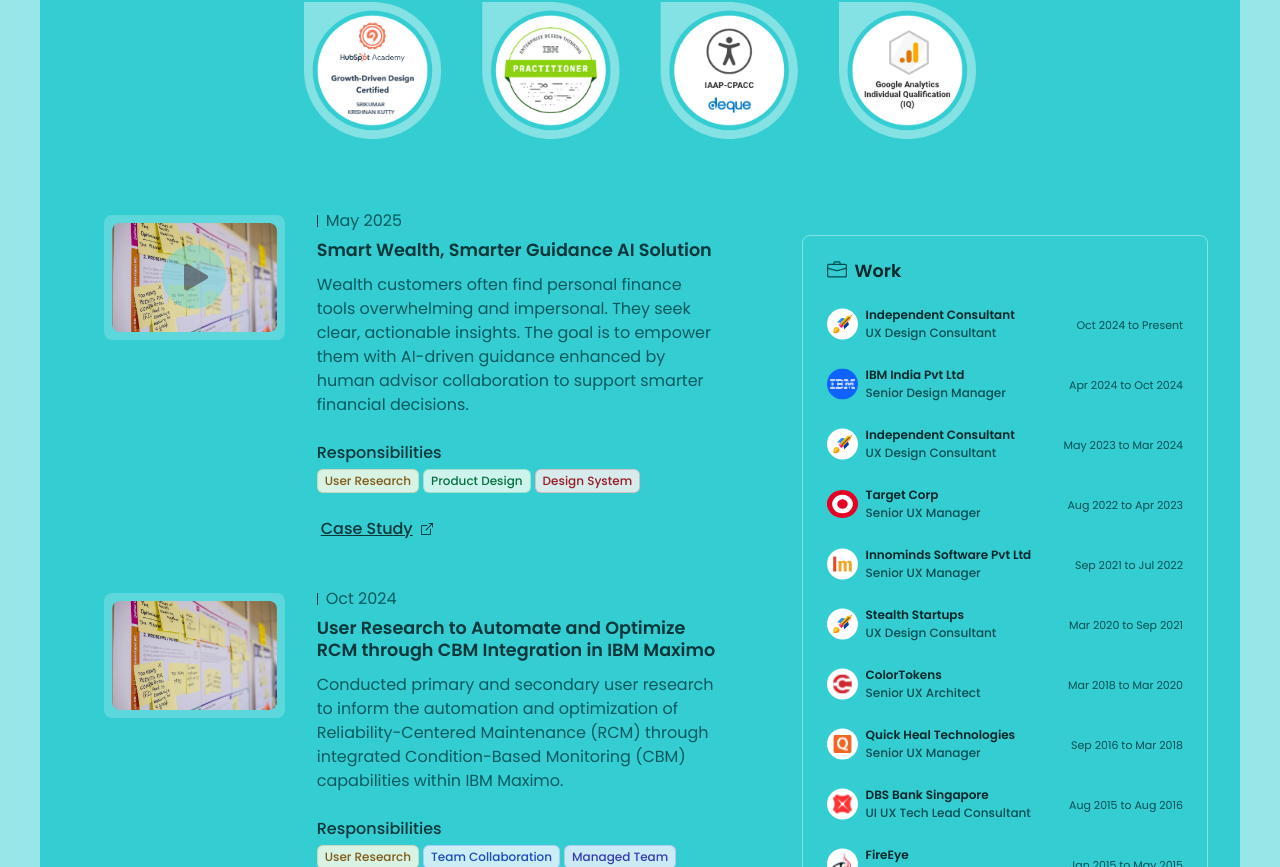
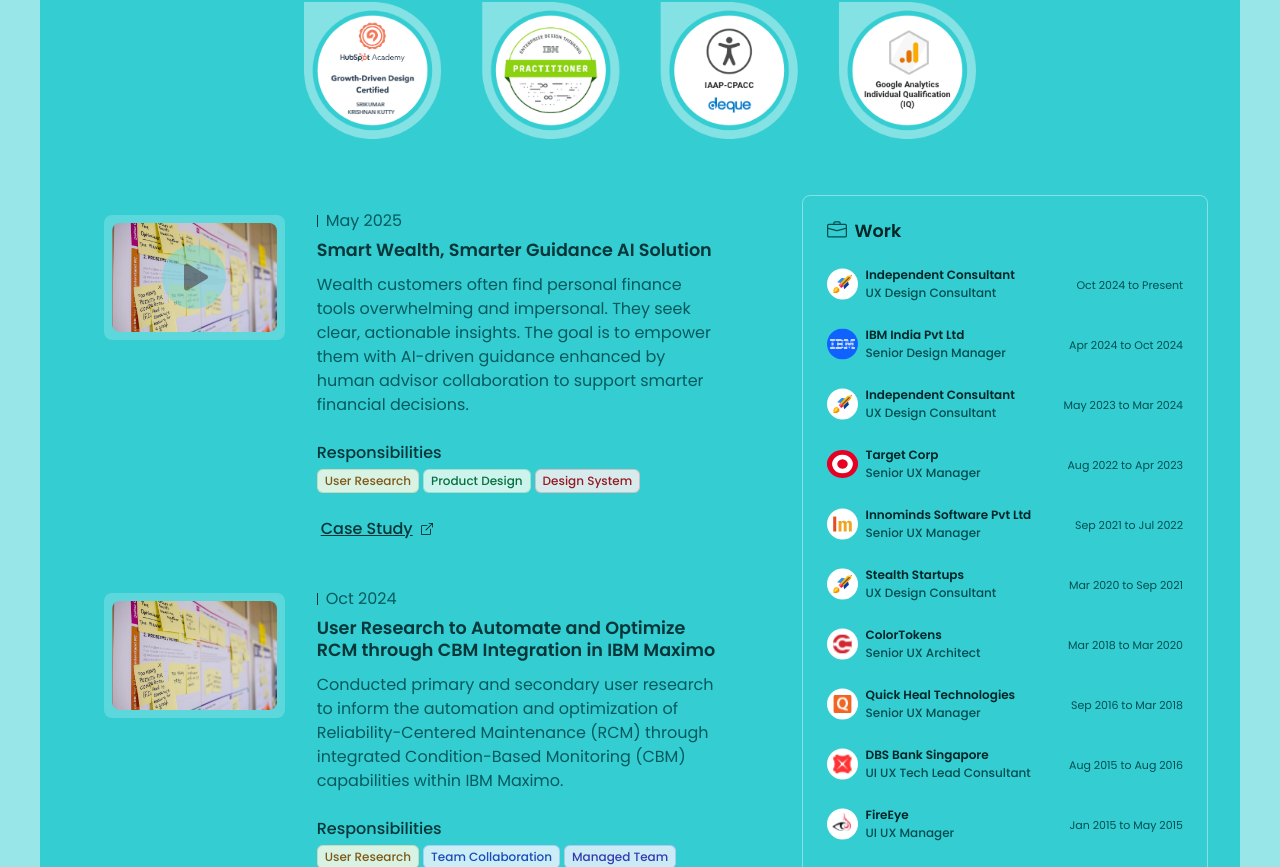
Before and after one commit to iuixd/iuixd.github.io, a React (Vite) app: page / in a window 1280 px wide. Shown: the part 953-1820 px from the top of the page. Built offline with nearby package versions, Linux system fonts and the light colour scheme.

Commit message:
Fixed responsive

```diff
--- a/src/styles/utilities.css
+++ b/src/styles/utilities.css
@@ -141,7 +141,7 @@
   }
 
   .work-section {
-    @apply flex flex-col size-[45%] sm:size-fit md:size-fit sm:mt-10 md:mt-10 sm:p-10 md:p-10 lg:p-6 rounded-lg border border-white/40;
+    @apply flex flex-col size-[45%] sm:size-fit md:size-fit sm:mt-10 md:mt-10 lg:mt-0 sm:p-10 md:p-10 lg:p-6 rounded-lg border border-white/40;
   }
 
   .work-header {
```
